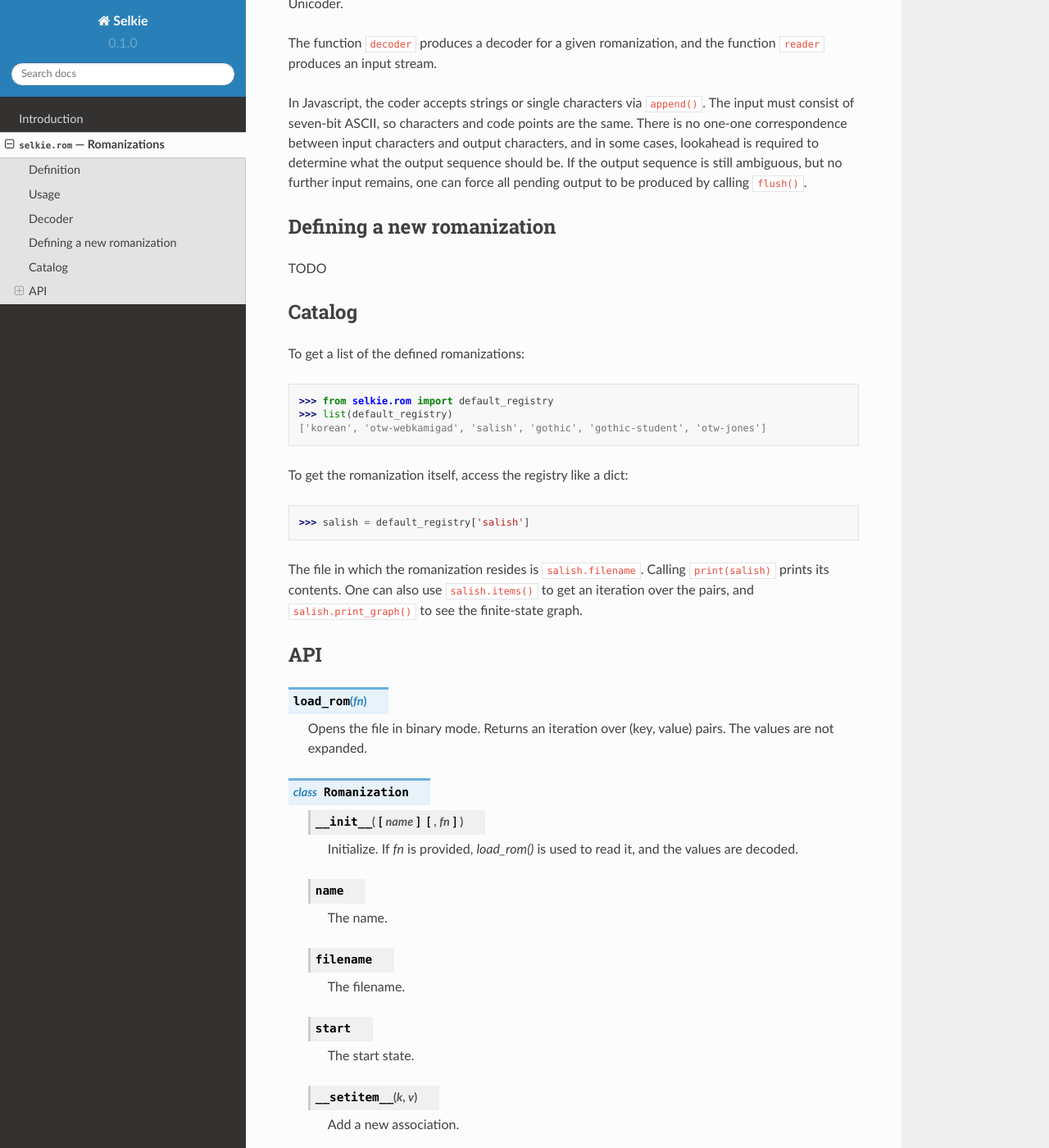
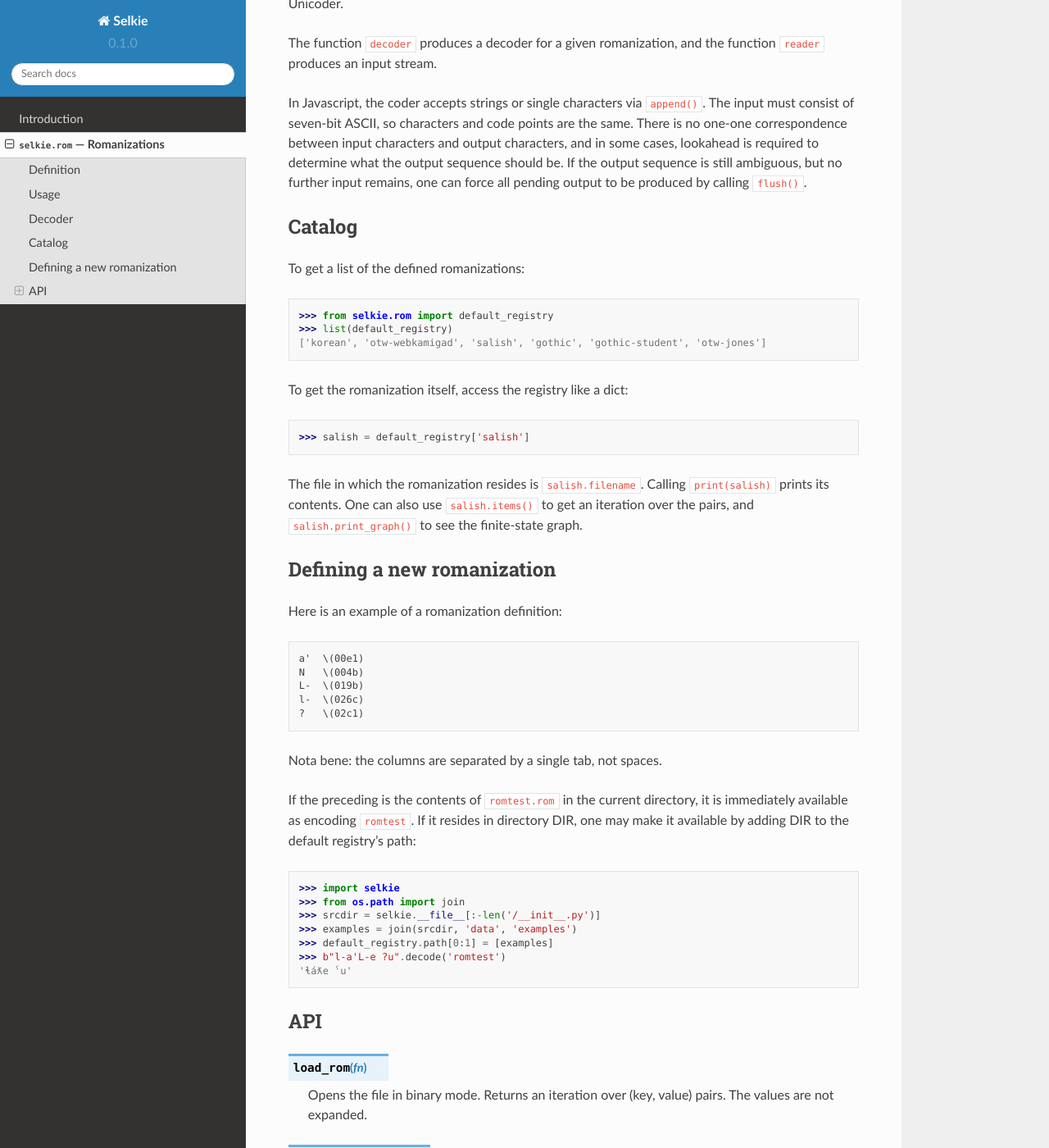
Before and after one commit to abney/selkie, a Sphinx documentation site: the page built from docs/source/corpus/rom.rst, in a window 1280 px wide and 1400 px high, scrolled down 2424 px. Shown: the whole window at 82% size. Built offline with Sphinx 7.4.7 and the Read the Docs theme 2.0.0, drawn with Linux system fonts in a browser that asks for light colours.

Commit message:
Updated with instructions for defining new romanization

```diff
--- a/docs/source/corpus/rom.rst
+++ b/docs/source/corpus/rom.rst
@@ -150,12 +150,6 @@ some cases, lookahead is required to determine what the output sequence should b
 If the output sequence is still ambiguous, but no further input remains, one can
 force all pending output to be produced by calling ``flush()``.
 
-Defining a new romanization
----------------------------
-
-TODO
-
-
 Catalog
 -------
 
@@ -173,6 +167,33 @@ The file in which the romanization resides is ``salish.filename``.
 Calling ``print(salish)`` prints its contents.  One can also use
 ``salish.items()`` to get an iteration over the pairs, and
 ``salish.print_graph()`` to see the finite-state graph.
+
+Defining a new romanization
+---------------------------
+
+Here is an example of a romanization definition::
+
+    a'	\(00e1)
+    N	\(004b)
+    L-	\(019b)
+    l-	\(026c)
+    ?	\(02c1)
+
+Nota bene: the columns are separated by a single tab, not spaces.
+
+If the preceding is the contents of ``romtest.rom`` in the current
+directory, it is immediately available as encoding ``romtest``.  If it resides in directory
+DIR, one may make it available by adding DIR to the default registry's
+path:
+
+>>> import selkie
+>>> from os.path import join
+>>> srcdir = selkie.__file__[:-len('/__init__.py')]
+>>> examples = join(srcdir, 'data', 'examples')
+>>> default_registry.path[0:1] = [examples]
+>>> b"l-a'L-e ?u".decode('romtest')
+'ɬáƛe ˁu'
+
 
 API
 ---
```
Also changed, not shown: 5 other files.
